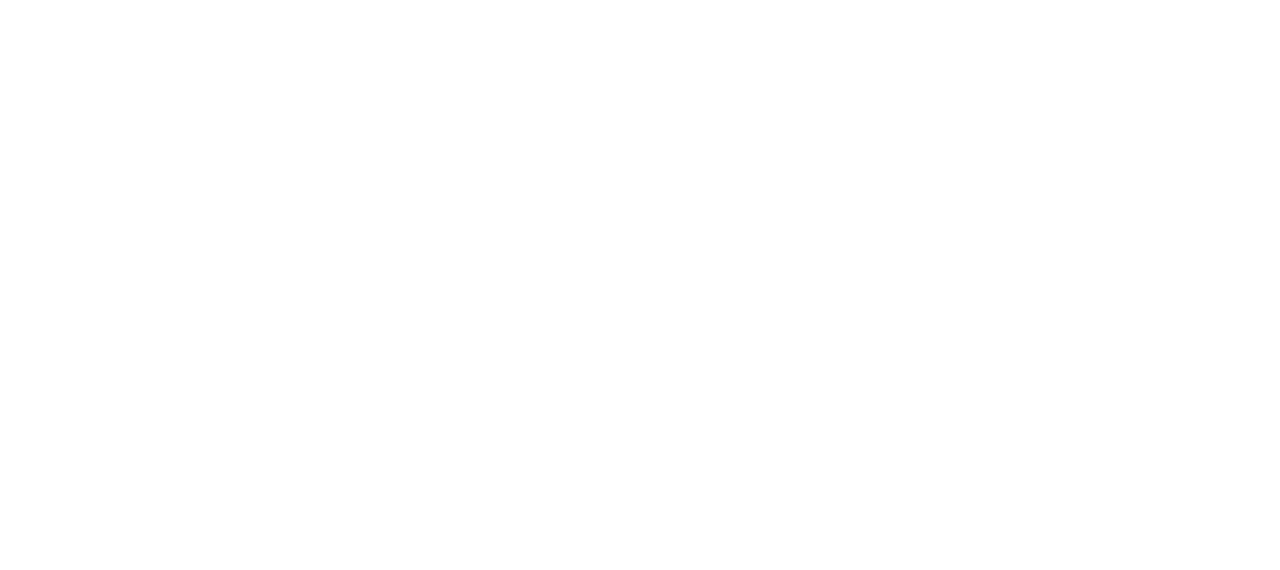
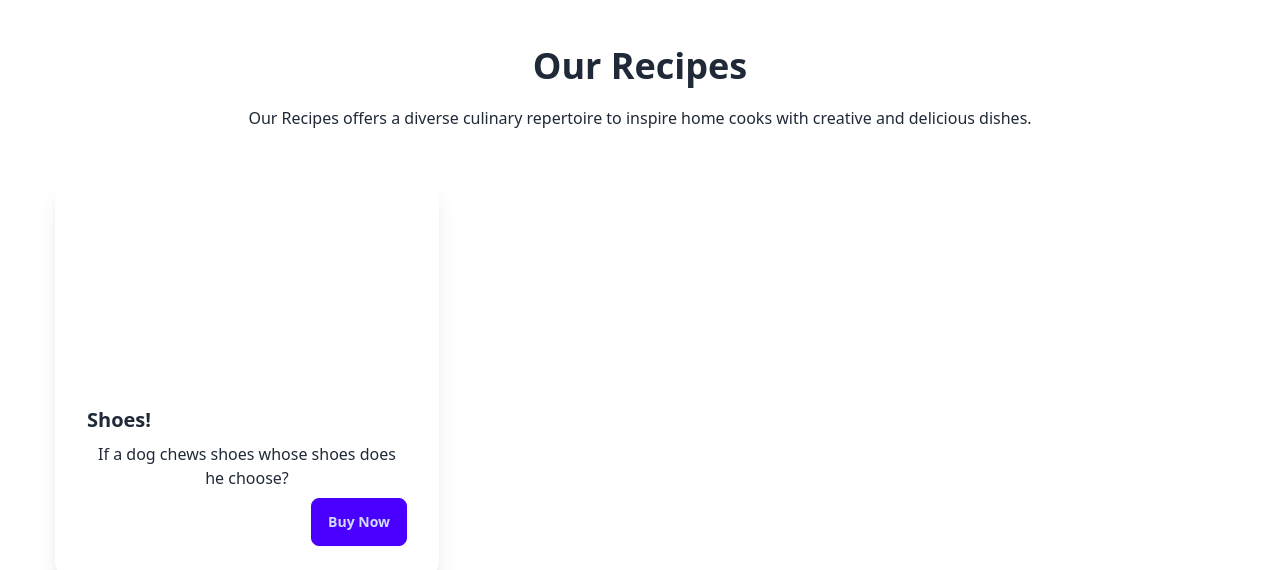
Before and after one commit to meizan2142/B9A7-CHEFS-TABLE, a React (Vite) app: page / in a window 1280 px wide. Shown: the part 762-1332 px from the top of the page. Before the commit the page ends 800 px from the top, so only its background shows below. Built offline with nearby package versions, Linux system fonts and the light colour scheme.

Commit message:
Got image links of recipe_image from imgbb

```diff
--- a/src/App.jsx
+++ b/src/App.jsx
@@ -3,6 +3,7 @@ import reactLogo from './assets/react.svg'
 import viteLogo from '/vite.svg'
 import './App.css'
 import Header from './components/header/Header'
+import Recipes from './Recipes'
 
 function App() {
   const [count, setCount] = useState(0)
@@ -10,6 +11,7 @@ function App() {
   return (
     <div className='max-w-[1170px] mx-auto text-center'>
       <Header></Header>
+      <Recipes></Recipes>
     </div>
   )
 }
--- /dev/null
+++ b/src/Recipes.jsx
@@ -0,0 +1,29 @@
+const Recipes = () => {
+    return (
+        <div className="mt-12">
+            <div className="space-y-5">
+                <h1 className="text-4xl font-bold">Our Recipes</h1>
+                <p className="text-base font-normal">Our Recipes offers a diverse culinary repertoire to inspire home cooks with creative and delicious dishes.</p>
+            </div>
+            <div className="mt-11">
+                <div className="card w-96 bg-base-100 shadow-xl">
+                    <div className="w-[331px] h-[200px] style={{backgrounImage: 'url(https://images.unsplash.com/photo-1555126634-323283e090fa?q=80&w=1964&auto=format&fit=crop&ixlib=rb-4.0.3&ixid=M3wxMjA3fDB8MHxwaG90by1wYWdlfHx8fGVufDB8fHx8fA%3D%3D)'}}">
+
+                    </div>
+                    <div className="card-body">
+                        <h2 className="card-title">Shoes!</h2>
+                        <p>If a dog chews shoes whose shoes does he choose?</p>
+                        <div className="card-actions justify-end">
+                            <button className="btn btn-primary">Buy Now</button>
+                        </div>
+                    </div>
+                </div>
+                <div>
+
+                </div>
+            </div>
+        </div>
+    )
+}
+
+export default Recipes
```
Also changed, not shown: public/blogs.json (+6 -6 lines), src/components/header/Header.jsx (+0 -10 lines).
